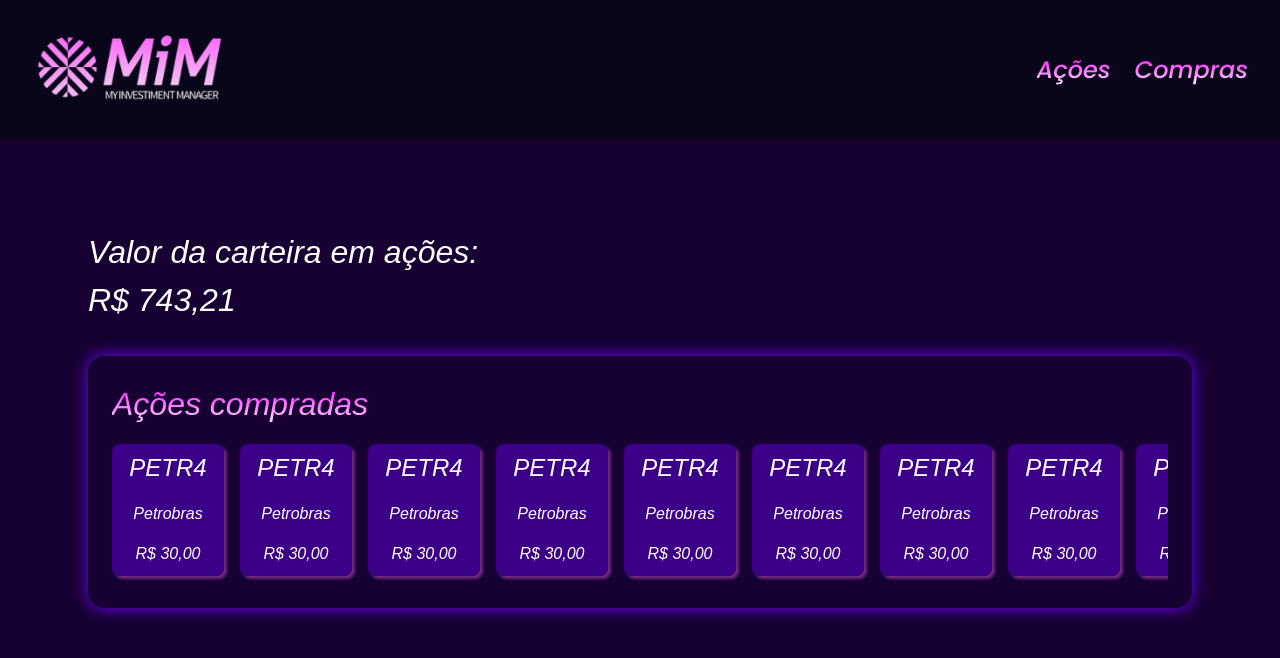
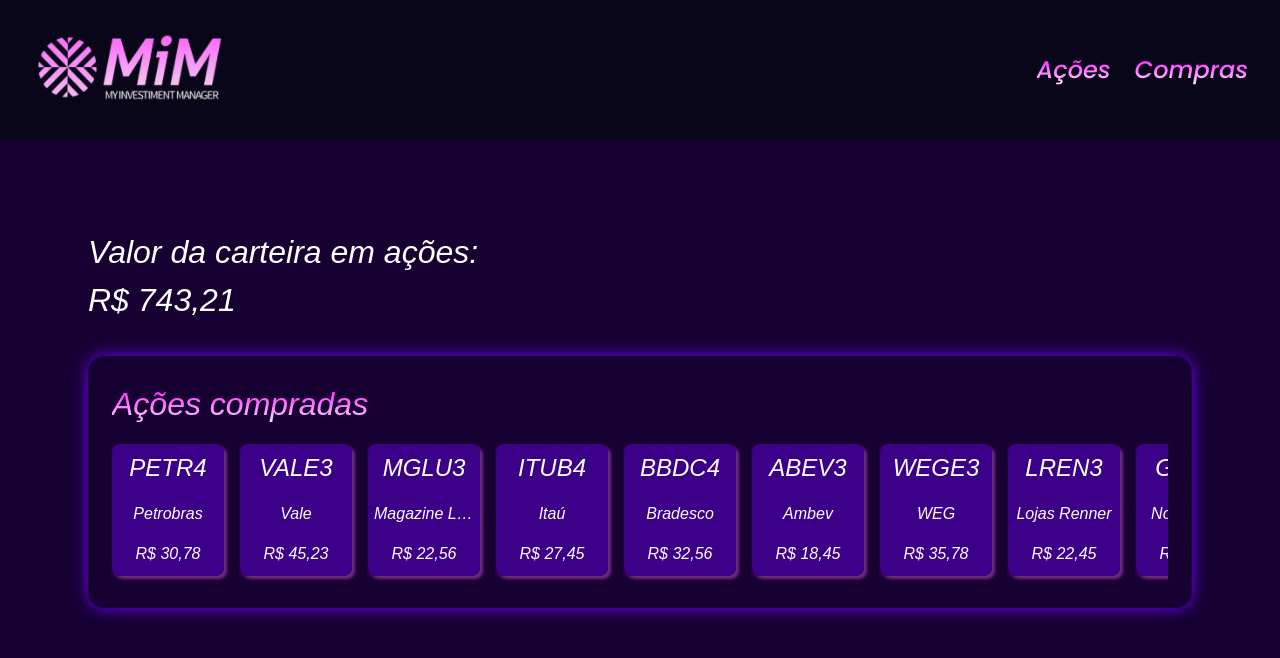
Before and after one commit to eqMoura01/my-investiment-manager, a React (Vite) app in the folder front/: page /home in a window 1280 px wide. Shown: the top 658 px of the page. Built offline with nearby package versions, Linux system fonts and the light colour scheme.

Commit message:
created a component to card-stock

```diff
--- /dev/null
+++ b/front/src/components/card-stock/CardStock.css
@@ -0,0 +1,29 @@
+.card-stock {
+    display: flex;
+    flex-direction: column;
+    background-color: rgba(81, 0, 185, 0.63);
+    width: 100px;
+    height: 120px;
+    min-width: 100px;
+    box-shadow: 3px 3px 3px rgba(251, 111, 249, 0.39);
+    border-radius: 8px;
+    gap: 16px;
+    padding: 6px;
+}
+
+.stock-symbol {
+    font-size: 24px;
+    text-align: center;
+}
+
+.stock-name {
+    font-size: 16px;
+    text-align: center;
+    overflow: hidden;
+    text-overflow: ellipsis;
+}
+
+.stock-value {
+    font-size: 16px;
+    text-align: center;
+}
--- /dev/null
+++ b/front/src/components/card-stock/CardStock.jsx
@@ -0,0 +1,19 @@
+import './CardStock.css';
+
+const CardStock = (props) => {
+    return (
+        <div className="card-stock">
+            <span className="stock-symbol">
+                {props.symbol}
+            </span>
+            <span className="stock-name">
+                {props.stockName}
+            </span>
+            <span className="stock-value">
+                R$  {props.stockValue}
+            </span>
+        </div>
+    );
+}
+
+export default CardStock;
--- a/front/src/pages/home/Home.css
+++ b/front/src/pages/home/Home.css
@@ -62,33 +62,3 @@
     display: none;
     /* Esconde a barra de rolagem nos navegadores que usam Chromium */
 }
-
-.card-stock {
-    display: flex;
-    flex-direction: column;
-    background-color: rgba(81, 0, 185, 0.63);
-    width: 100px;
-    height: 120px;
-    min-width: 100px;
-    box-shadow: 3px 3px 3px rgba(251, 111, 249, 0.39);
-    border-radius: 8px;
-    gap: 16px;
-    padding: 6px;
-}
-
-
-
-.stock-symbol {
-    font-size: 24px;
-    text-align: center;
-}
-
-.stock-name {
-    font-size: 16px;
-    text-align: center;
-}
-
-.stock-value {
-    font-size: 16px;
-    text-align: center;
-}
--- a/front/src/pages/home/Home.jsx
+++ b/front/src/pages/home/Home.jsx
@@ -1,3 +1,4 @@
+import CardStock from "../../components/card-stock/CardStock";
 import Header from "../../components/header/Header";
 import './Home.css';
 
@@ -25,161 +26,23 @@
 
             <div className="cards-row">
               {/* TODO: Criar componente para o card de ação */}
-              <div className="card-stock">
-                <span className="stock-symbol">
-                  PETR4
-                </span>
-                <span className="stock-name">
-                  Petrobras
-                </span>
-                <span className="stock-value">
-                  R$ 30,00
-                </span>
-              </div>
-              {/* TODO: Apagar todos os card-stock daqui pra baixo ao implementar consumo da api para trazer as ações */}
-              <div className="card-stock">
-                <span className="stock-symbol">
-                  PETR4
-                </span>
-                <span className="stock-name">
-                  Petrobras
-                </span>
-                <span className="stock-value">
-                  R$ 30,00
-                </span>
-              </div>
-              <div className="card-stock">
-                <span className="stock-symbol">
-                  PETR4
-                </span>
-                <span className="stock-name">
-                  Petrobras
-                </span>
-                <span className="stock-value">
-                  R$ 30,00
-                </span>
-              </div>
-              <div className="card-stock">
-                <span className="stock-symbol">
-                  PETR4
-                </span>
-                <span className="stock-name">
-                  Petrobras
-                </span>
-                <span className="stock-value">
-                  R$ 30,00
-                </span>
-              </div>
-              <div className="card-stock">
-                <span className="stock-symbol">
-                  PETR4
-                </span>
-                <span className="stock-name">
-                  Petrobras
-                </span>
-                <span className="stock-value">
-                  R$ 30,00
-                </span>
-              </div>
-              <div className="card-stock">
-                <span className="stock-symbol">
-                  PETR4
-                </span>
-                <span className="stock-name">
-                  Petrobras
-                </span>
-                <span className="stock-value">
-                  R$ 30,00
-                </span>
-              </div>
-              <div className="card-stock">
-                <span className="stock-symbol">
-                  PETR4
-                </span>
-                <span className="stock-name">
-                  Petrobras
-                </span>
-                <span className="stock-value">
-                  R$ 30,00
-                </span>
-              </div>
-              <div className="card-stock">
-                <span className="stock-symbol">
-                  PETR4
-                </span>
-                <span className="stock-name">
-                  Petrobras
-                </span>
-                <span className="stock-value">
-                  R$ 30,00
-                </span>
-              </div>
-              <div className="card-stock">
-                <span className="stock-symbol">
-                  PETR4
-                </span>
-                <span className="stock-name">
-                  Petrobras
-                </span>
-                <span className="stock-value">
-                  R$ 30,00
-                </span>
-              </div>
-              <div className="card-stock">
-                <span className="stock-symbol">
-                  PETR4
-                </span>
-                <span className="stock-name">
-                  Petrobras
-                </span>
-                <span className="stock-value">
-                  R$ 30,00
-                </span>
-              </div>
-              <div className="card-stock">
-                <span className="stock-symbol">
-                  PETR4
-                </span>
-                <span className="stock-name">
-                  Petrobras
-                </span>
-                <span className="stock-value">
-                  R$ 30,00
-                </span>
-              </div>
-              <div className="card-stock">
-                <span className="stock-symbol">
-                  PETR4
-                </span>
-                <span className="stock-name">
-                  Petrobras
-                </span>
-                <span className="stock-value">
-                  R$ 30,00
-                </span>
-              </div>
-              <div className="card-stock">
-                <span className="stock-symbol">
-                  PETR4
-                </span>
-                <span className="stock-name">
-                  Petrobras
-                </span>
-                <span className="stock-value">
-                  R$ 30,00
-                </span>
-              </div>
-              <div className="card-stock">
-                <span className="stock-symbol">
-                  PETR4
-                </span>
-                <span className="stock-name">
-                  Petrobras
-                </span>
-                <span className="stock-value">
-                  R$ 30,00
-                </span>
-              </div>
+              <CardStock symbol='PETR4' stockName='Petrobras' stockValue='30,78'/>
+              <CardStock symbol='VALE3' stockName='Vale' stockValue='45,23'/>
+              <CardStock symbol='MGLU3' stockName='Magazine Luiza' stockValue='22,56'/>
+              <CardStock symbol='ITUB4' stockName='Itaú' stockValue='27,45'/>
+              <CardStock symbol='BBDC4' stockName='Bradesco' stockValue='32,56'/>
+              <CardStock symbol='ABEV3' stockName='Ambev' stockValue='18,45'/>
+              <CardStock symbol='WEGE3' stockName='WEG' stockValue='35,78'/>
+              <CardStock symbol='LREN3' stockName='Lojas Renner' stockValue='22,45'/>
+              <CardStock symbol='GNDI3' stockName='NotreDame' stockValue='48,56'/>
+              <CardStock symbol='NTCO3' stockName='Natura' stockValue='55,78'/>
+              <CardStock symbol='RENT3' stockName='Localiza' stockValue='32,45'/>
+              <CardStock symbol='IRBR3' stockName='IRB' stockValue='12,56'/>
+              <CardStock symbol='CSNA3' stockName='CSN' stockValue='45,78'/>
+              <CardStock symbol='BRML3' stockName='BR Malls' stockValue='8,45'/>
+              <CardStock symbol='CVCB3' stockName='CVC' stockValue='18,56'/>
+              <CardStock symbol='GOLL4' stockName='Gol' stockValue='22,78'/>
+              <CardStock symbol='VVAR3' stockName='Via Varejo' stockValue='12,45'/>
             </div>
           </div>
         </div>
```
Also changed, not shown: front/src/components/apiStock/Stocks.css (renamed from front/src/components/stocks/Stocks.css), front/src/components/apiStock/Stocks.jsx (renamed from front/src/components/stocks/Stocks.jsx), front/src/components/apiStockPurchase/StockPurchases.jsx (renamed from front/src/components/stocksPurchases/StockPurchases.jsx).
